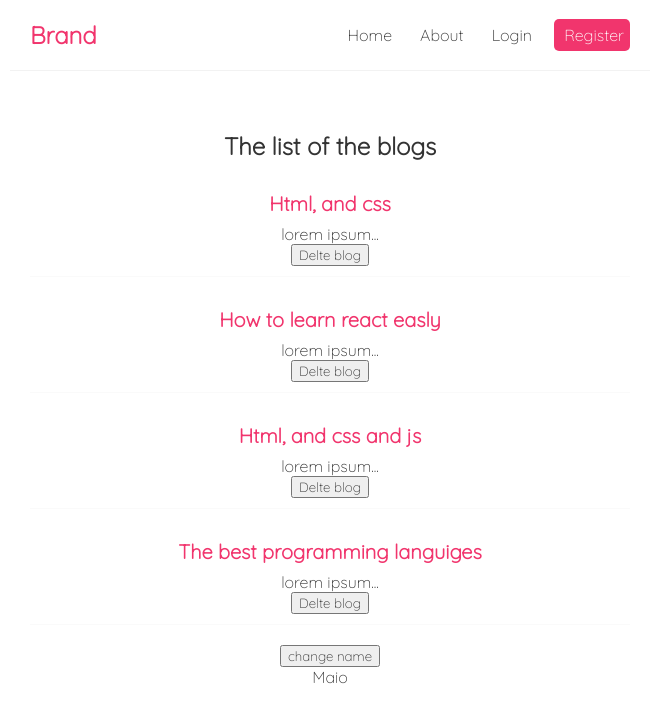
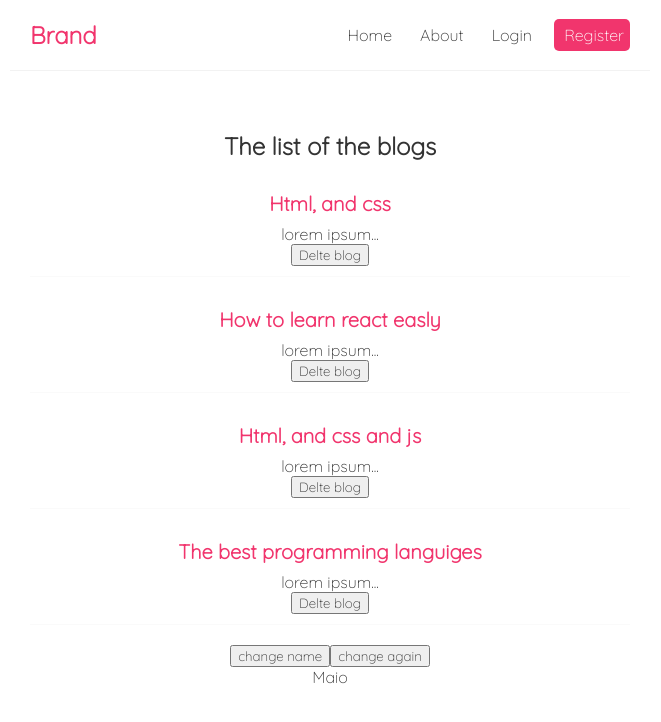
Before and after one commit to nacerkraa/Blog-ReactJs, a React (Create React App) app: page / in a window 1280 px wide. Shown: the top 722 px of the page, without its empty margins (310-971 px from the left). Built offline with nearby package versions, Linux system fonts and the light colour scheme.

Commit message:
use depandices

```diff
--- a/src/Home.js
+++ b/src/Home.js
@@ -16,7 +16,7 @@ const Home = () => {
     }
 
     useEffect(() => {
-        console.log("Use Effect Run");
+        console.log("Use Effect Run"); // use depandices
     }, [name]);
 
     return(
@@ -24,6 +24,7 @@ const Home = () => {
         <div className="Home">
             <BlogList blogs={blogs} title="The list of the blogs" handleDelete={handleDelete}/>
             <button onClick={() => setName("Lossi")}>change name</button>
+            <button onClick={() => setName("Maio")}>change again</button>
             <p>{name}</p>
         </div>
     );
```
